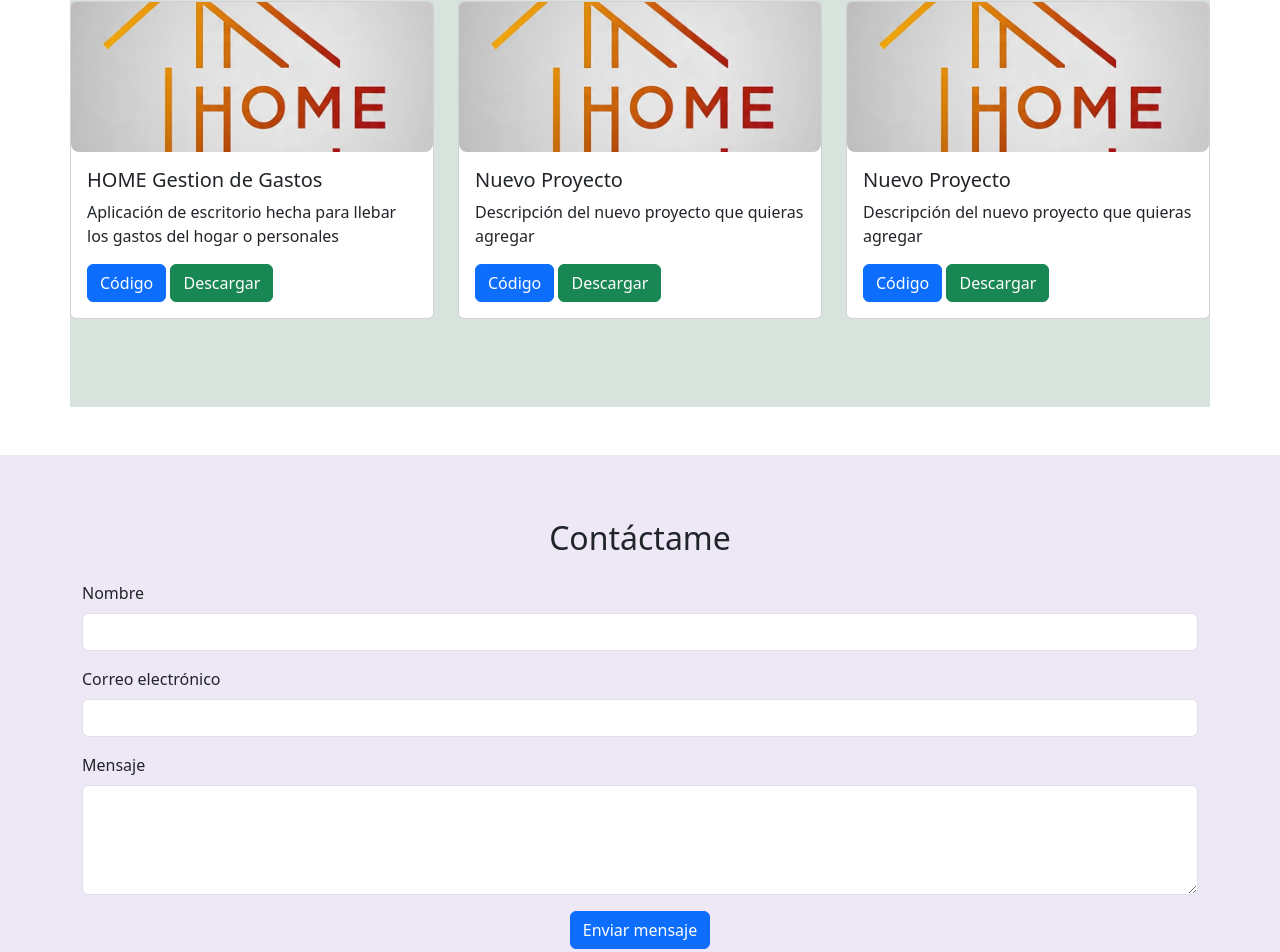
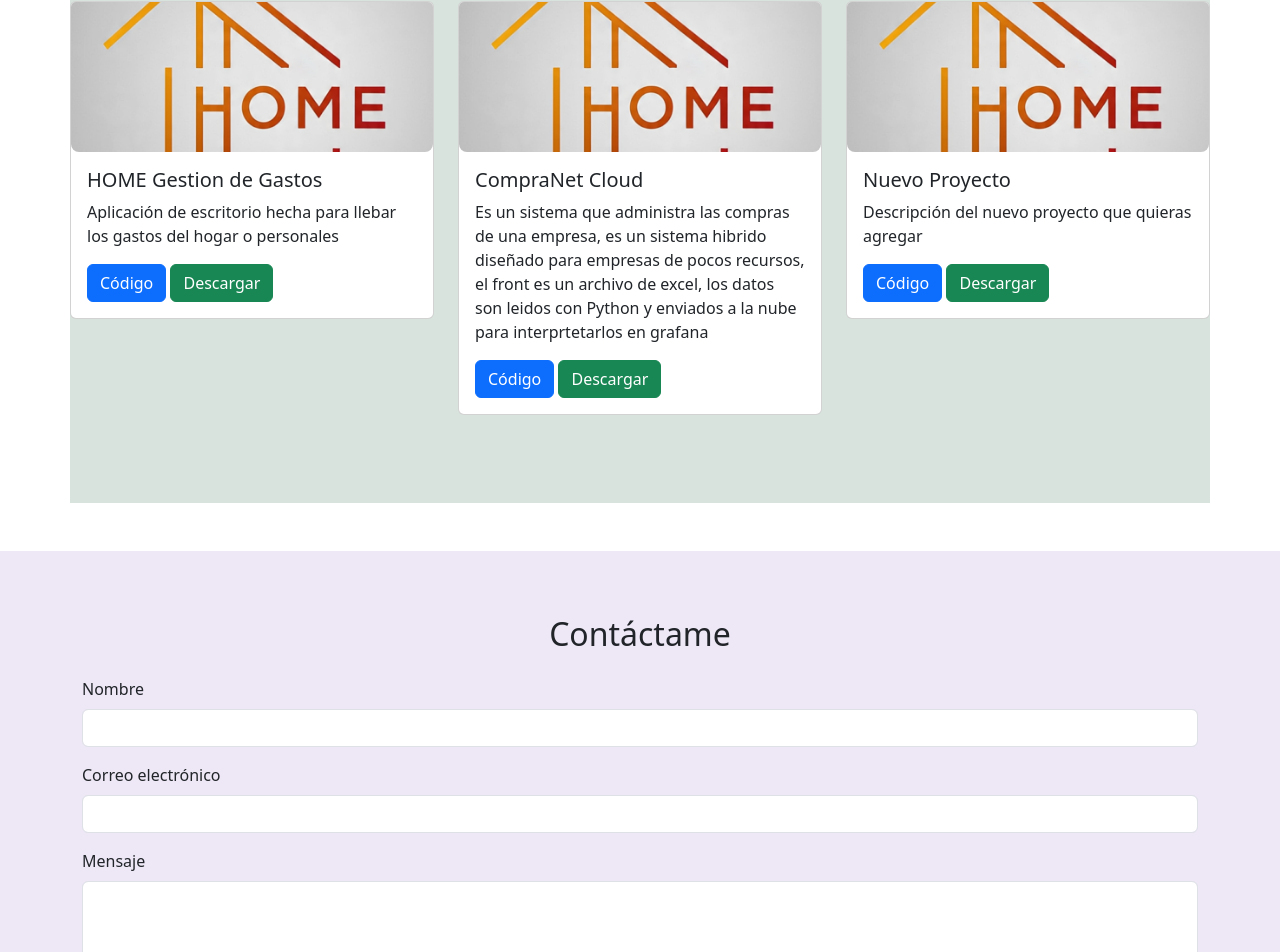
Before and after one commit to andresmcand/mi-portafolio, a React (Create React App) app: page / in a window 1280 px wide. Shown: the part 1428-2380 px from the top of the page. Built offline with nearby package versions, Linux system fonts and the light colour scheme.

Commit message:
Actualización del portafolio con cambios en [X]

```diff
--- a/src/components/Projects.js
+++ b/src/components/Projects.js
@@ -16,8 +16,8 @@ const projects = [
   },
 
   {
-    title: "Nuevo Proyecto",
-    description: "Descripción del nuevo proyecto que quieras agregar",
+    title: "CompraNet Cloud",
+    description: "Es un sistema que administra las compras de una empresa, es un sistema hibrido diseñado para empresas de pocos recursos, el front es un archivo de excel, los datos son leidos con Python y enviados a la nube para interprtetarlos en grafana",
     imgUrl: logoNuevo,
     github: "https://github.com/tuusuario/proyecto2",
     download: "https://link-descarga.com/app2"
```
Also changed, not shown: package.json (+7 -1 lines), 1 other file (tests, documents, lock files or other folders).
